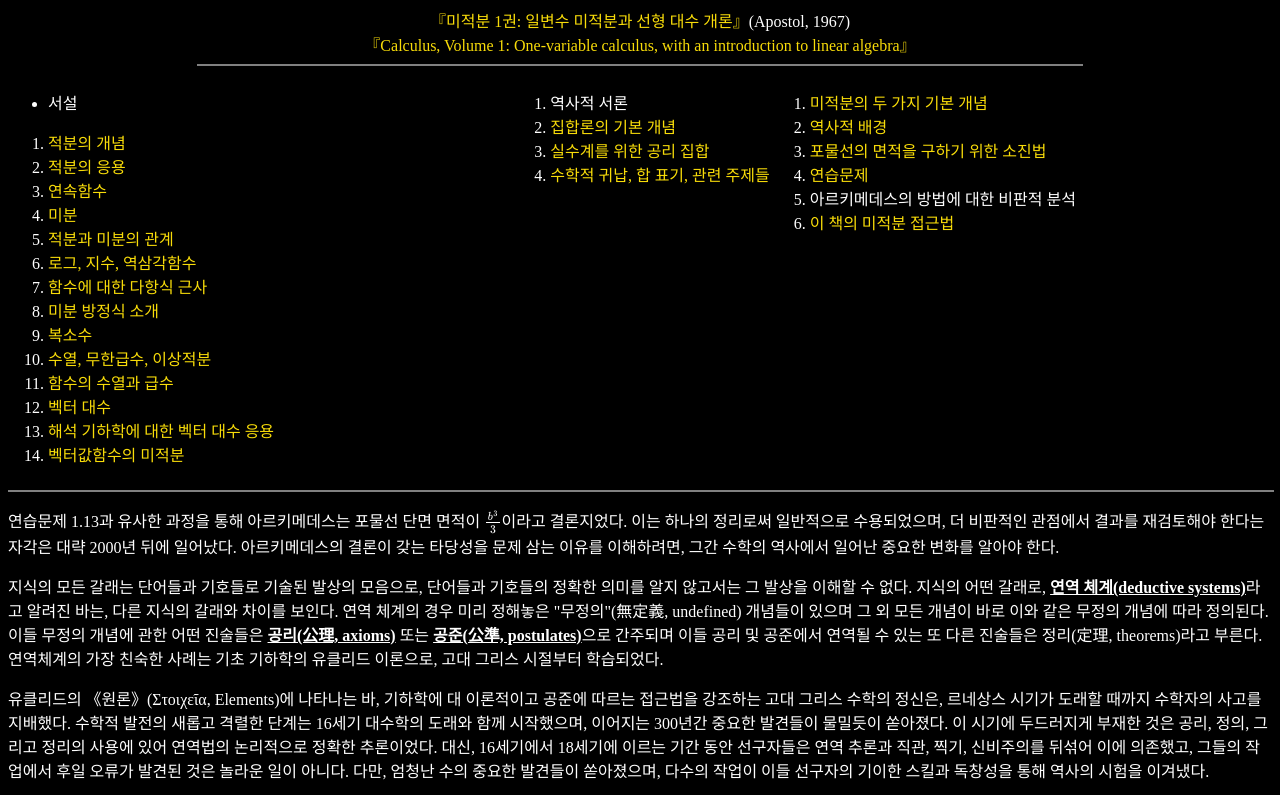
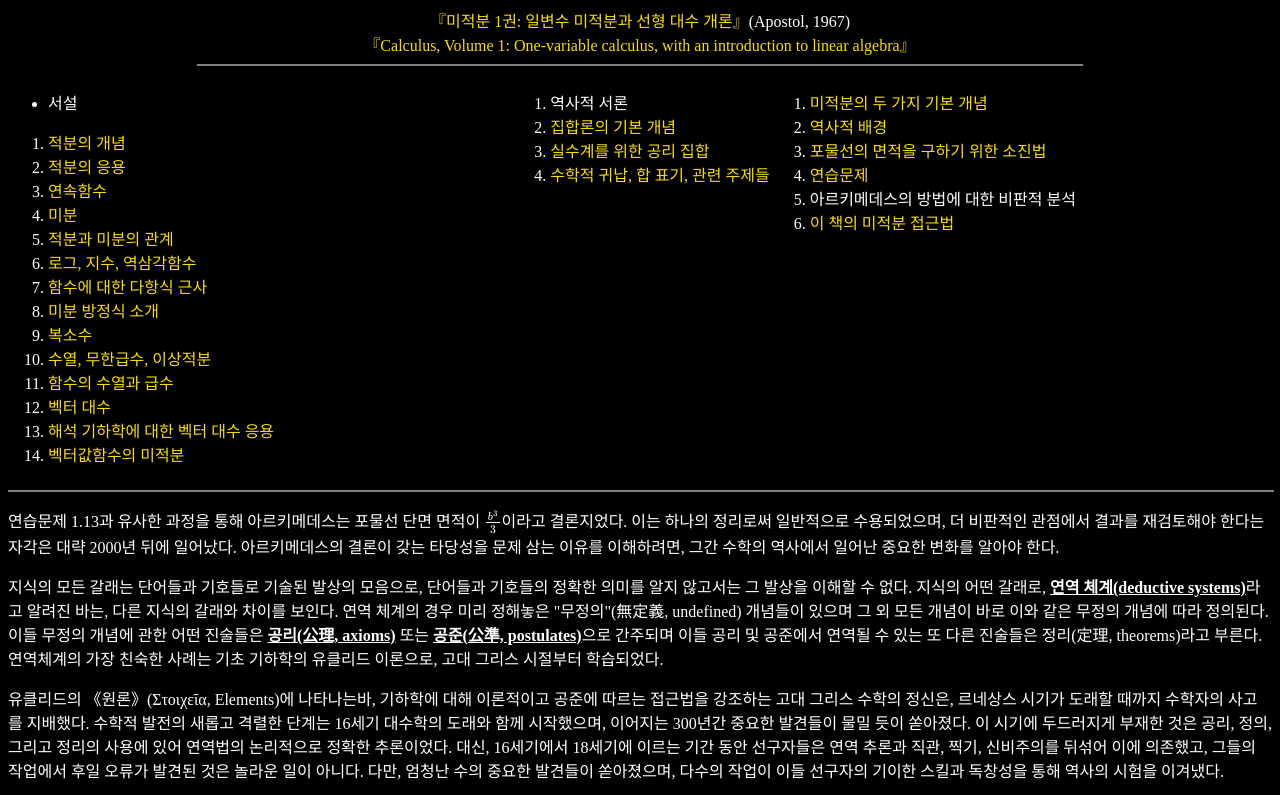
Before and after one commit to SUNBEAMktw/Apostol_Calculus_1, a plain HTML site: page 0/0.1.5.html in a window 1280 px wide. Shown: the top 795 px of the page. Drawn offline with nearby package versions, Linux system fonts and the light colour scheme; some packages are replaced by stand-ins of ours.

Commit message:
Update 0.1.5.html

```diff
--- a/0/0.1.5.html
+++ b/0/0.1.5.html
@@ -81,8 +81,8 @@
     </p>
 
     <p>
-      유클리드의 《원론》(Στοιχεῖα, Elements)에 나타나는 바, 기하학에 대 이론적이고 공준에 따르는 접근법을 강조하는 고대 그리스 수학의 정신은, 르네상스 시기가 도래할 때까지 수학자의 사고를 지배했다.
-      수학적 발전의 새롭고 격렬한 단계는 16세기 대수학의 도래와 함께 시작했으며, 이어지는 300년간 중요한 발견들이 물밀듯이 쏟아졌다.
+      유클리드의 《원론》(Στοιχεῖα, Elements)에 나타나는바, 기하학에 대해 이론적이고 공준에 따르는 접근법을 강조하는 고대 그리스 수학의 정신은, 르네상스 시기가 도래할 때까지 수학자의 사고를 지배했다.
+      수학적 발전의 새롭고 격렬한 단계는 16세기 대수학의 도래와 함께 시작했으며, 이어지는 300년간 중요한 발견들이 물밀 듯이 쏟아졌다.
       이 시기에 두드러지게 부재한 것은 공리, 정의, 그리고 정리의 사용에 있어 연역법의 논리적으로 정확한 추론이었다.
       대신, 16세기에서 18세기에 이르는 기간 동안 선구자들은 연역 추론과 직관, 찍기, 신비주의를 뒤섞어 이에 의존했고, 그들의 작업에서 후일 오류가 발견된 것은 놀라운 일이 아니다.
       다만, 엄청난 수의 중요한 발견들이 쏟아졌으며, 다수의 작업이 이들 선구자의 기이한 스킬과 독창성을 통해 역사의 시험을 이겨냈다.
```
